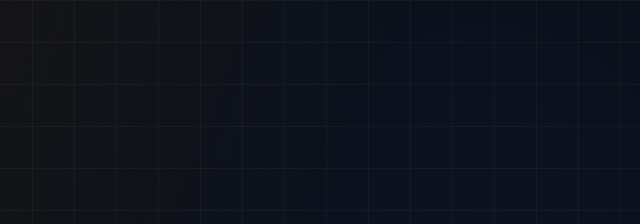
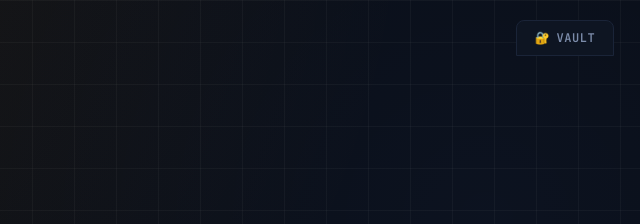
Before and after one commit to kamaaly2k-prog/TIME-Travel, a plain HTML site: page index.html in a window 1280 px wide. Shown: the top 224 px of the page, 640-1280 px from the left. Drawn offline with Linux system fonts and the light colour scheme.

Commit message:
Link to the password vault from index.html (#2)
Claude-Session: https://claude.ai/code/session_01BE3PzyYDJyds4LJEsWhfjc

Co-authored-by: Claude <noreply@anthropic.com>

```diff
--- a/index.html
+++ b/index.html
@@ -422,16 +422,17 @@
   .search-empty{padding:12px 13px;color:var(--muted);font-size:.8rem;}
 
   .tab-bar{display:flex;gap:6px;margin-bottom:20px;flex-wrap:wrap;}
-  .tab-btn{
+  .tab-btn,.tab-link{
     background:var(--panel-soft);border:1px solid var(--panel-edge-soft);color:var(--muted);
     font-family:var(--mono);font-weight:600;letter-spacing:.05em;font-size:.75rem;
     padding:9px 18px;border-radius:8px 8px 0 0;cursor:pointer;
     transition:color .18s var(--ease), border-color .18s var(--ease), background .18s var(--ease);
   }
-  .tab-btn .tab-icon{margin-right:6px;}
-  .tab-btn:hover:not(.active){color:var(--text);border-color:var(--panel-edge);}
+  .tab-btn .tab-icon,.tab-link .tab-icon{margin-right:6px;}
+  .tab-link{margin-left:auto;text-decoration:none;display:inline-flex;align-items:center;}
+  .tab-btn:hover:not(.active),.tab-link:hover{color:var(--text);border-color:var(--panel-edge);}
   .tab-btn.active{color:var(--amber);border-color:var(--amber);background:var(--bg);box-shadow:inset 0 -2px 0 var(--amber);}
-  .tab-btn:focus-visible{outline:2px solid var(--amber);outline-offset:2px;}
+  .tab-btn:focus-visible,.tab-link:focus-visible{outline:2px solid var(--amber);outline-offset:2px;}
 
   .page{display:none;}
   .page.active{display:block;animation:pageIn .32s var(--ease);}
@@ -610,6 +611,7 @@
   <div class="tab-bar">
     <button class="tab-btn active" data-tab="time" type="button"><span class="tab-icon">🕐</span>TIME</button>
     <button class="tab-btn" data-tab="travel" type="button"><span class="tab-icon">✈️</span>TRAVEL</button>
+    <a class="tab-link" href="vault.html"><span class="tab-icon">🔐</span>VAULT</a>
   </div>
 
   <div id="page-time" class="page active">
```
